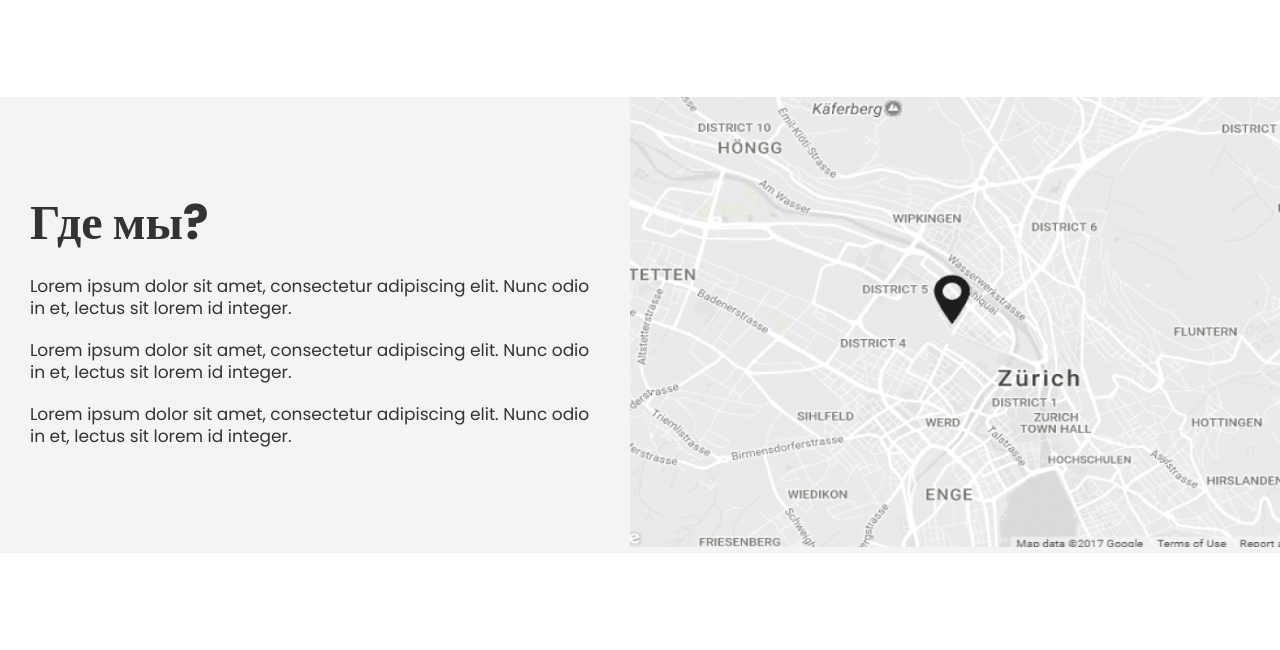
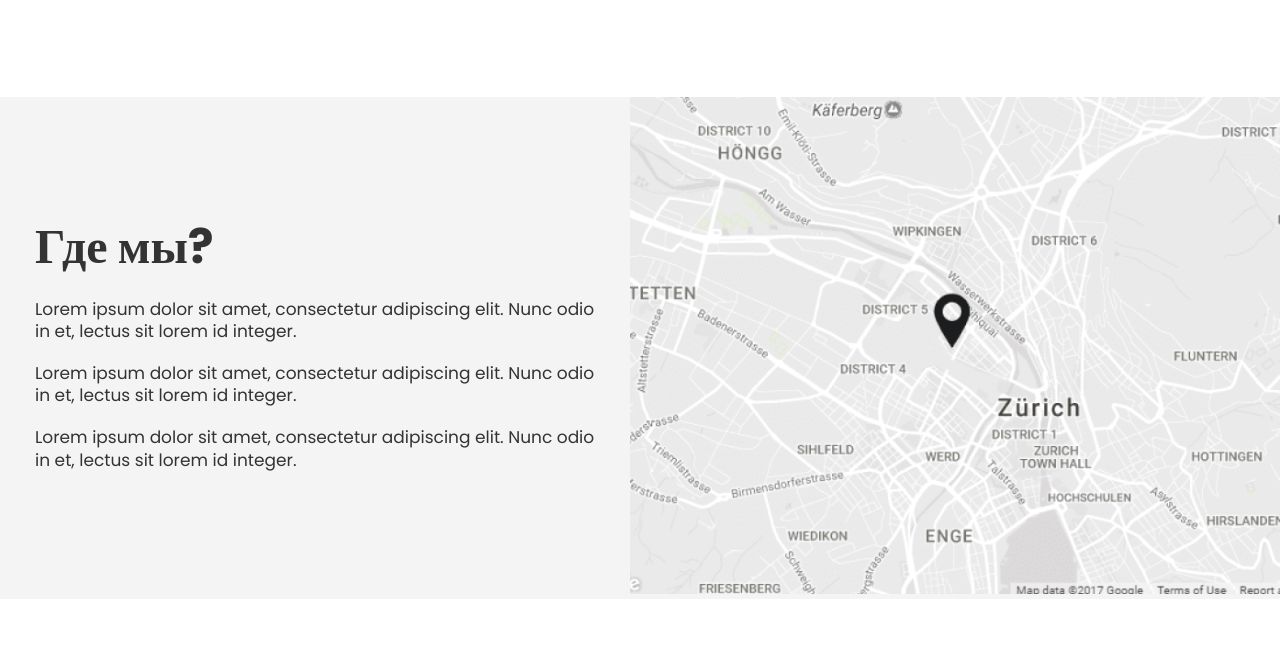
Before and after one commit to abeerAyad/TruckService, a plain HTML site: page index.html in a window 1280 px wide. Shown: the part 1916-2566 px from the top of the page. Drawn offline with Linux system fonts and the light colour scheme.

Commit message:
edit width and height map image

```diff
--- a/css/style.css
+++ b/css/style.css
@@ -238,8 +238,7 @@ header .hero .hero-photo img {
 
 .address  .map img {
     width: 650px;
-    height: 450px;
-    margin-left: 10px;
+    height: 100%;
 }
 
 /* Photos Style */
```
